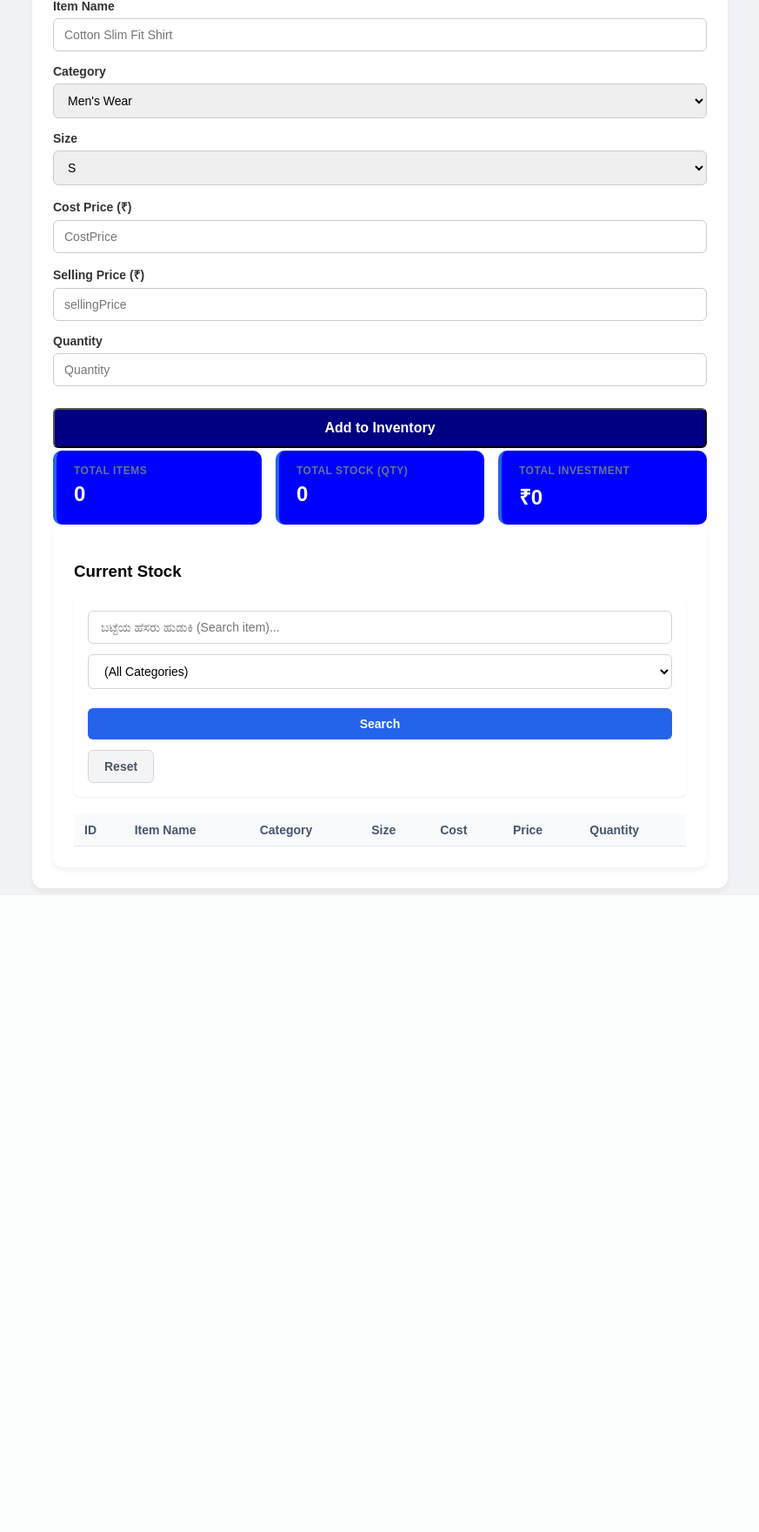
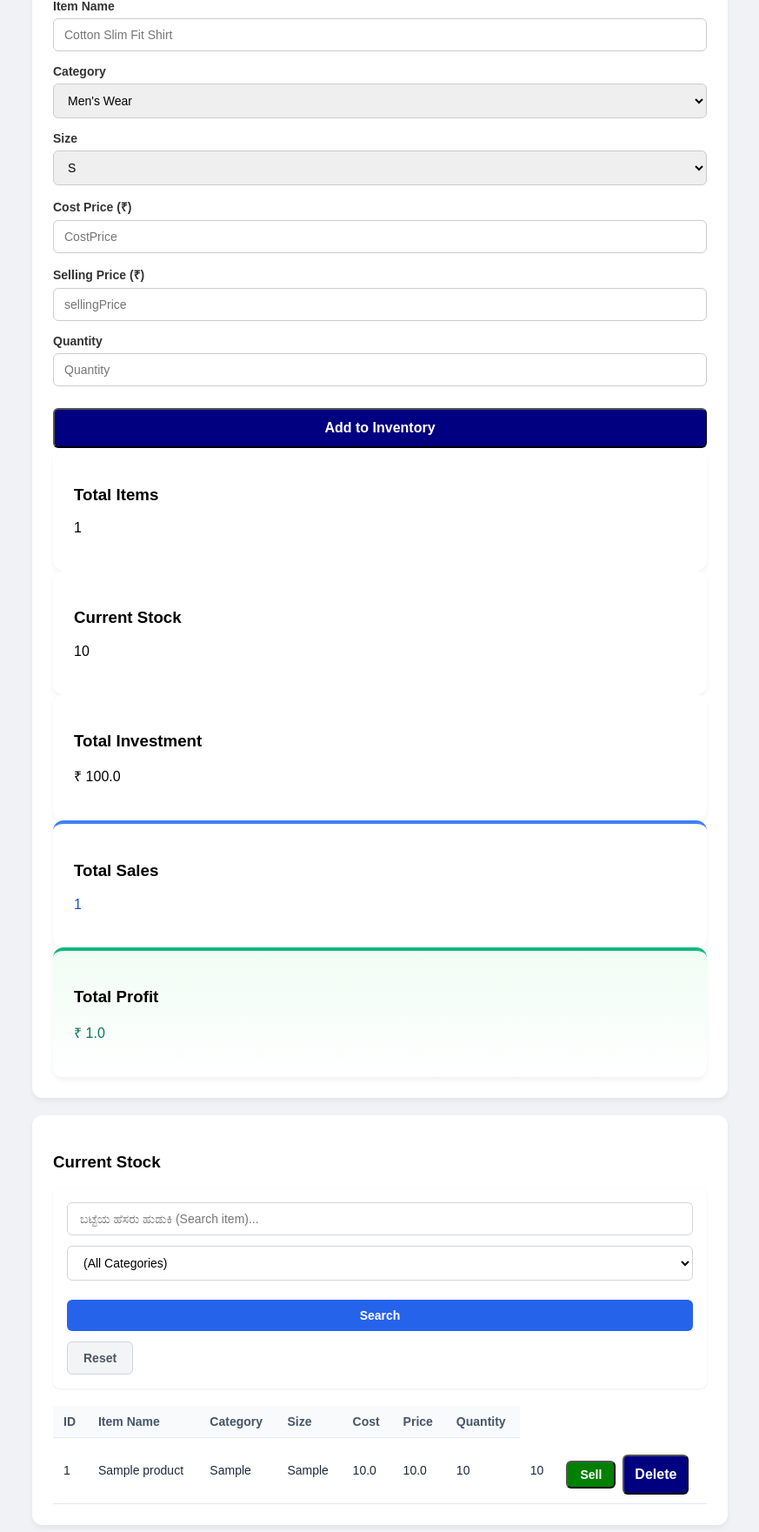
Before and after one commit to KrishnaHagari/kk-clothes-shop, a FastAPI app: page / in a window 1280 px wide. Shown: the part 115-1876 px from the top of the page at 87% size, without its empty margins (203-1076 px from the left). Before the commit the page ends 1144 px from the top, so only its background shows below. Run offline with FastAPI, Linux system fonts and the light colour scheme; tables that the repository leaves empty hold one stand-in row (values such as "Sample post"); data that the repository does not hold is empty.

Commit message:
Added sales tracking, automatic profit calculation, and sales/profit summary cards

```diff
--- a/database.py
+++ b/database.py
@@ -16,7 +16,20 @@ def init_db():
     size TEXT NOT NULL,
     cost_price REAL NOT NULL,
     selling_price REAL NOT NULL,
-    quantity INTEGER NOT NULL)
+    quantity INTEGER NOT NULL
+    )
+    """)
+
+    cursor.execute("""
+        CREATE TABLE IF NOT EXISTS sales (
+            id INTEGER PRIMARY KEY AUTOINCREMENT,
+            product_id INTEGER,
+            item_name TEXT,
+            cost_price REAL,
+            selling_price REAL,
+            profit REAL,
+            sold_at TIMESTAMP DEFAULT CURRENT_TIMESTAMP
+        )
     """)
     conn.commit()
     conn.close()
@@ -67,6 +80,43 @@ def delete_product(product:int):
     conn.commit()
     conn.close()
 
+def sell_product(product_id:int):
+    conn = get_db_connection()
+    cursor = conn.cursor()
+    cursor.execute("SELECT quantity FROM products WHERE id = ?", (product_id,))
+    product = cursor.fetchone()
+
+    if product and product["quantity"] > 0:
+        sell = product['selling_price']
+        cost = product['cost_price']
+        profit = sell - cost
+
+        cursor.execute("UPDATE products SET QUANTITY = QUANTITY - 1 WHERE id =?", (product_id))
+
+        cursor.execute("INSERT INTO sales(product_id,item_name,cost_price,selling_price,profit) VALUES(?, ?, ?, ?, ?)", (product_id, product['item_name'], cost, sell, profit))
+
+        conn.commit()
+    conn.close()
+
 if __name__ == "__main__":
     init_db()
     print("Database and Table created successfully")
+
+def get_sales_summary():
+    conn = get_db_connection()
+    cursor = conn.cursor()
+
+    cursor.execute("""
+        SELECT
+            COUNT(*) as total_sales_count,
+            COALESCE(SUM(profit), 0) as total_profit
+        FROM sales
+    """)
+    row = cursor.fetchone()
+    conn.close()
+
+    return {
+        "total_sales_count": row["total_sales_count"],
+        "total_profit": round(row["total_profit"], 2)
+    }
+init_db()
--- a/main.py
+++ b/main.py
@@ -2,7 +2,7 @@ from fastapi import FastAPI, Request, Form
 from fastapi.staticfiles import StaticFiles
 from fastapi.templating import Jinja2Templates
 from fastapi.responses import RedirectResponse
-from database import add_product_to_db, get_all_products, sell_product , delete_product
+from database import add_product_to_db, get_all_products, sell_product , delete_product,get_sales_summary
 from database import add_product_to_db, get_all_products
 
 app = FastAPI(title="KK Clothes Shop")
@@ -20,6 +20,8 @@ def home(request: Request, search: str = "", category: str = ""):
     total_quantity = sum(p["quantity"] for p in products)
     total_investment = sum(p["cost_price"] * p["quantity"] for p in products)
 
+    sales_data = get_sales_summary()
+
     return templates.TemplateResponse(
         request=request,
         name="index.html",
@@ -28,6 +30,8 @@ def home(request: Request, search: str = "", category: str = ""):
             "total_items": total_items,
             "total_quantity": total_quantity,
             "total_investment": round(total_investment, 2),
+            "total_sales_count": sales_data["total_sales_count"],
+            "total_profit": round(sales_data["total_profit"], 2),
             "search": search,  # Keep the search term in the search bar
             "category": category,      # Keep the selected category in the dropdown
         },
--- a/static/style.css
+++ b/static/style.css
@@ -290,3 +290,21 @@ tr:hover {
     background-color: #e5e7eb;
     color: #111827;
 }
+
+/* Total Profit Card */
+.card-profit {
+    border-top: 4px solid #10b981;
+    background: linear-gradient(to bottom, #f0fdf4, #ffffff);
+}
+
+.card-profit .card-value {
+    color: #047857;
+}
+
+.card-sales {
+    border-top: 4px solid #3b82f6;
+}
+
+.card-sales .card-value {
+    color: #1d4ed8;
+}
--- a/templates/index.html
+++ b/templates/index.html
@@ -61,19 +61,31 @@
             </div>
 
             <button type="submit">Add to Inventory</button>
-        <!-- 3 ಸಮ್ಮರಿ ಕಾರ್ಡ್‌ಗಳು -->
-    <div class="summary-container">
-        <div class="summary-card">
-            <h4>Total Items</h4>
-            <p>{{ total_items }}</p>
-        </div>
-        <div class="summary-card">
-            <h4>Total Stock (Qty)</h4>
-            <p>{{ total_quantity }}</p>
-        </div>
-        <div class="summary-card">
-            <h4>Total Investment</h4>
-            <p>₹{{ total_investment }}</p>
+
+    <!-- Summary Dashboard Cards -->
+        <div class="summary-cards">
+            <div class="card">
+                <h3>Total Items</h3>
+                <p class="card-value">{{ total_items }}</p>
+            </div>
+            <div class="card">
+                <h3>Current Stock</h3>
+                <p class="card-value">{{ total_quantity }}</p>
+            </div>
+            <div class="card">
+                <h3>Total Investment</h3>
+                <p class="card-value">₹ {{ total_investment }}</p>
+            </div>
+
+            <div class="card card-sales">
+                <h3>Total Sales</h3>
+                <p class="card-value">{{ total_sales_count }}</p>
+            </div>
+            <!--(Profit) -->
+            <div class="card card-profit">
+                <h3>Total Profit</h3>
+                <p class="card-value">₹ {{ total_profit }}</p>
+            </div>
         </div>
     </div>
 
```
